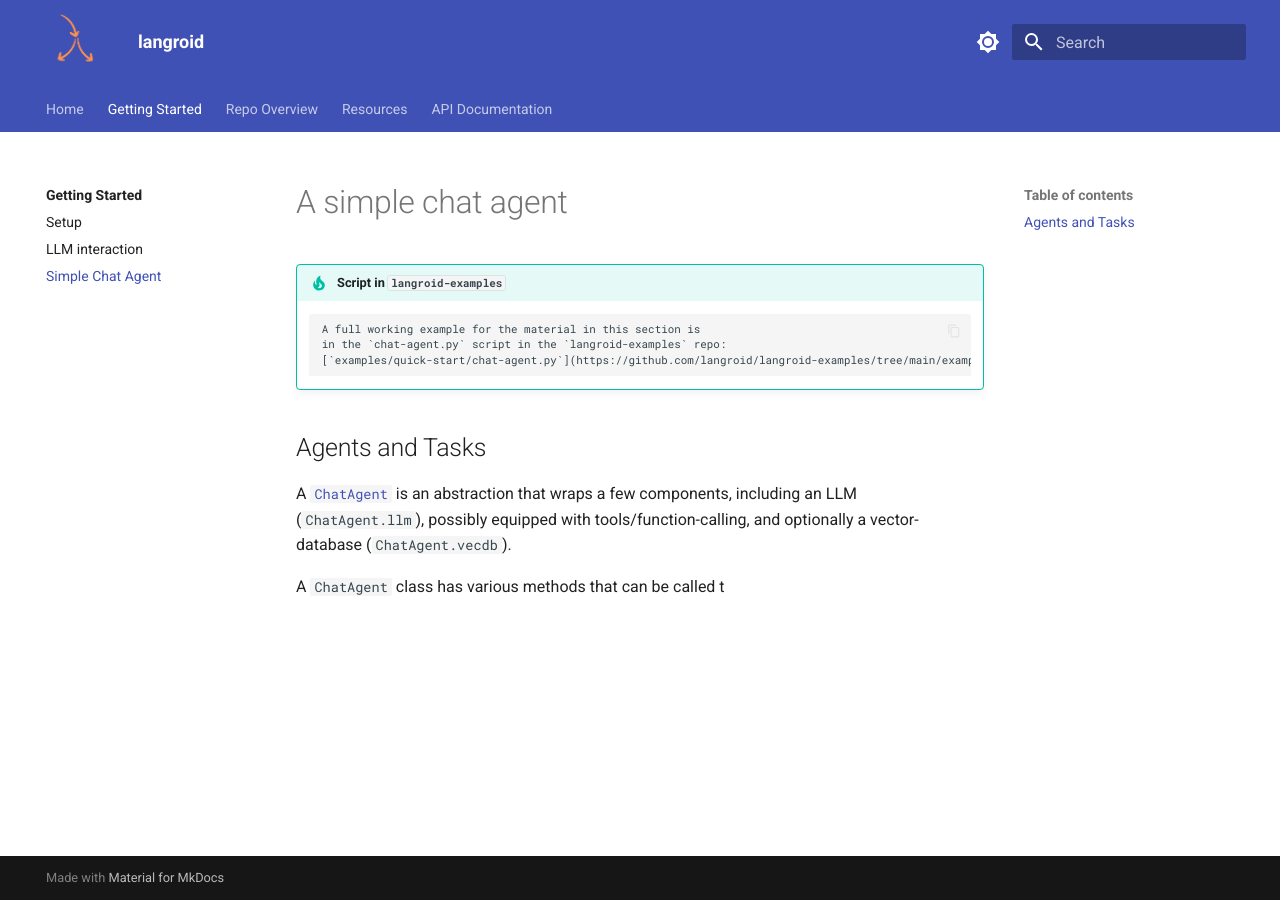
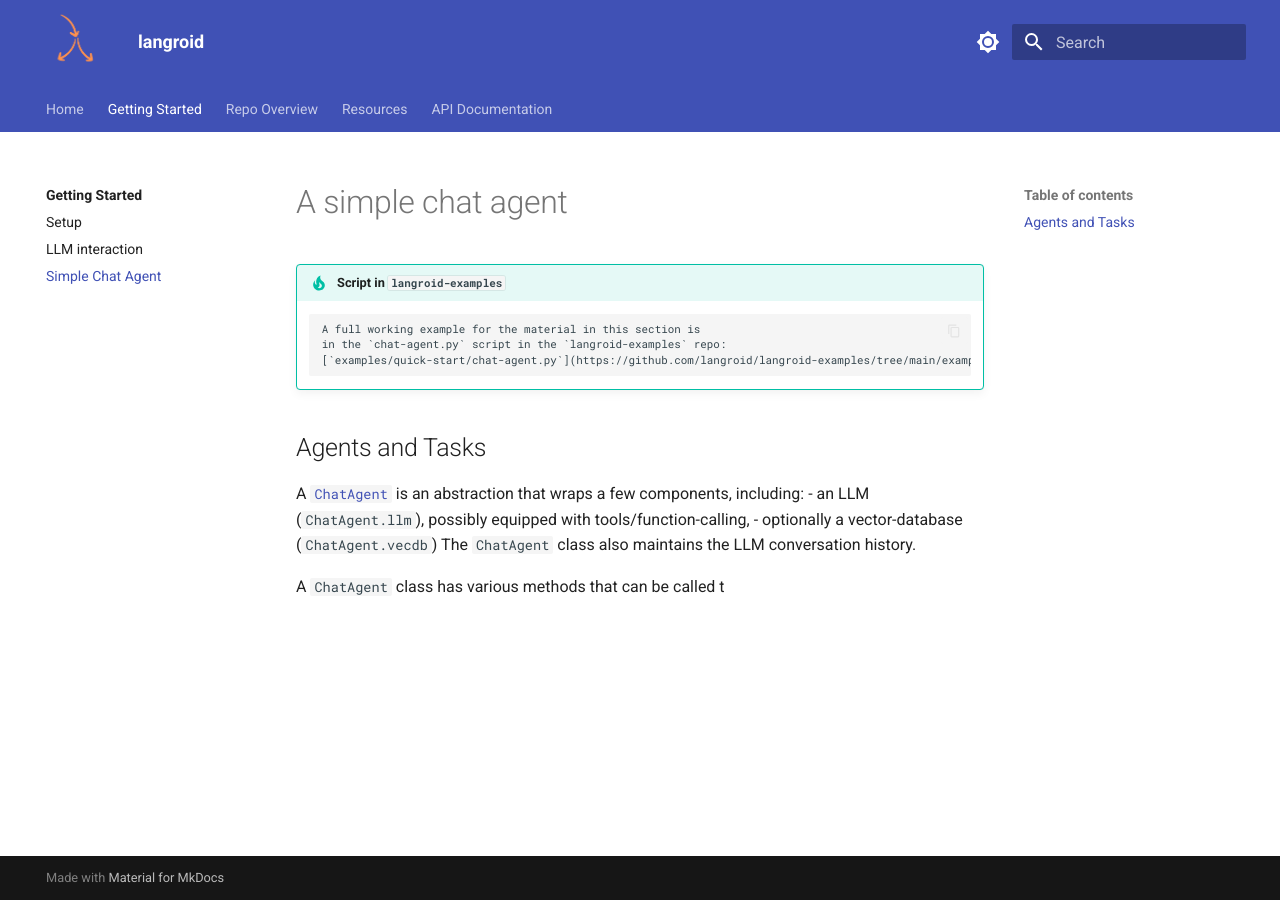
Before and after one commit to langroid/langroid, an MkDocs documentation site: the page built from docs/quick-start/chat-agent.md, in a window 1280 px wide. Built offline with MkDocs 1.6.1 and Material for MkDocs 9.7.7, drawn with Linux system fonts in a browser that asks for light colours.

Commit message:
mkdocs w poetry

```diff
--- a/docs/quick-start/chat-agent.md
+++ b/docs/quick-start/chat-agent.md
@@ -8,8 +8,12 @@
 ## Agents and Tasks
 
 A [`ChatAgent`](/reference/langroid/agent/chat_agent) is an abstraction that
-wraps a few components, including an LLM (`ChatAgent.llm`),
-possibly equipped with tools/function-calling,
-and optionally a vector-database (`ChatAgent.vecdb`).
+wraps a few components, including:
+- an LLM (`ChatAgent.llm`), possibly equipped with tools/function-calling,
+- optionally a vector-database (`ChatAgent.vecdb`)
+The `ChatAgent` class also maintains the LLM conversation history.
+
+
+
 
 A `ChatAgent` class has various methods that can be called t
--- a/mkdocs.yml
+++ b/mkdocs.yml
@@ -62,7 +62,7 @@
   - Getting Started:
     - quick-start/index.md
     - Setup: quick-start/setup.md
-    - LLM interaction: quick-start/try-llm.md
+    - LLM interaction: quick-start/llm-interaction.md
     - Simple Chat Agent: quick-start/chat-agent.md
   - Repo Overview: Overview.md
   - Resources: Resources.md
```
Also changed, not shown: 1 other file.
